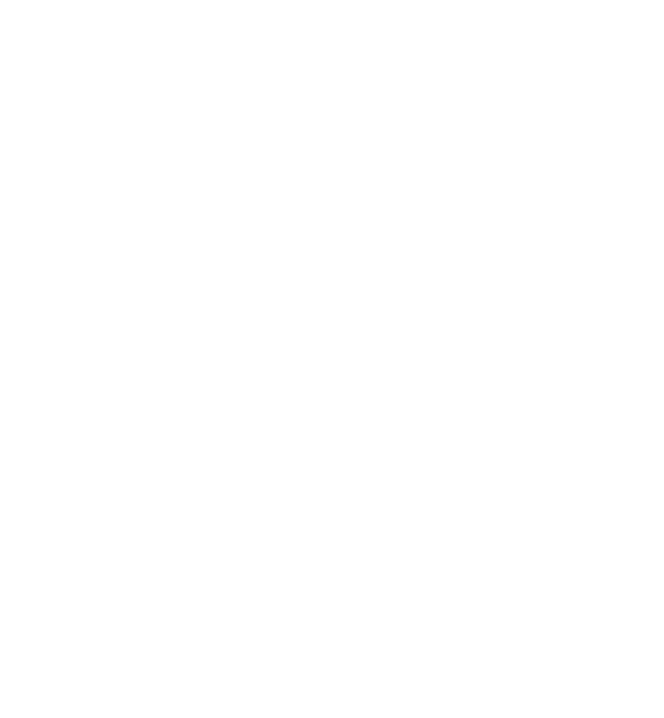
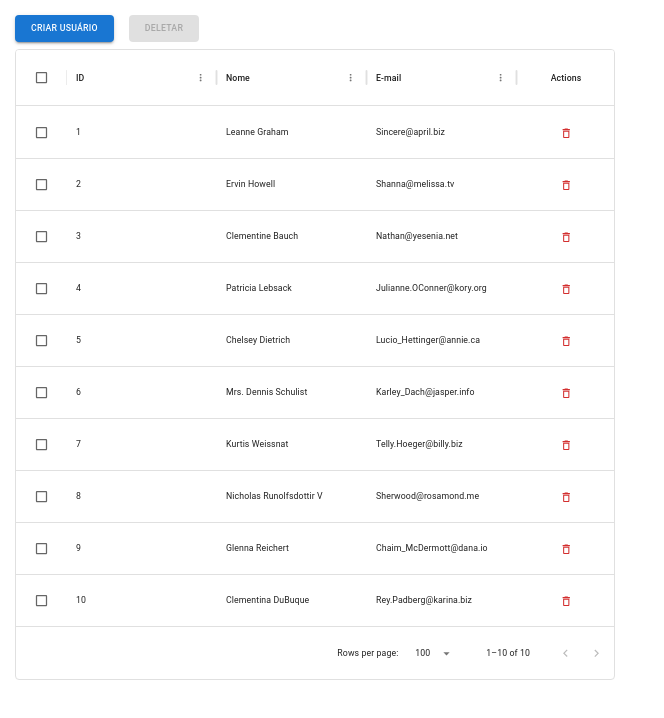
Before and after one commit to tauanesales/Sistema-Salvatour-FRONT, a React (Vite) app: page /admin in a window 1280 px wide. Before the commit this address had no page. Shown: the top 718 px of the page, without its empty margins (0-664 px from the left). Built offline with nearby package versions, Linux system fonts and the light colour scheme; a web font is replaced by a local one.

Commit message:
feature: painel adm

```diff
--- a/package.json
+++ b/package.json
@@ -10,6 +10,11 @@
     "preview": "vite preview"
   },
   "dependencies": {
+    "@emotion/react": "^11.11.4",
+    "@emotion/styled": "^11.11.5",
+    "@mui/icons-material": "^5.15.15",
+    "@mui/material": "^5.15.15",
+    "@mui/x-data-grid": "^7.3.0",
     "react": "^18.2.0",
     "react-dom": "^18.2.0",
     "react-router-dom": "^6.22.3"
--- a/src/App.jsx
+++ b/src/App.jsx
@@ -3,6 +3,7 @@
 import Cadastro from "./components/cadastro/Cadastro";
 import { BrowserRouter, Route, Routes } from "react-router-dom";
 import Recovery from "./components/recovery/Recovery";
+import Admin from "./components/admin/Admin";
 
 function App(){
 
@@ -12,6 +13,7 @@
             <Route path="/login" element={<Login />} />
             <Route path="/cadastro" element={<Cadastro />} />
             <Route path="/recovery" element={<Recovery />} />
+            <Route path="/admin" element={<Admin />} />
             </Routes>
 
         </BrowserRouter>
--- /dev/null
+++ b/src/components/admin/Admin.jsx
@@ -0,0 +1,65 @@
+import { useState } from "react";
+import dataMock from "../../utils/userDataMock";
+import { DataGrid, GridActionsCellItem } from '@mui/x-data-grid';
+import { Button } from "@mui/material";
+import DeleteFilledIcon from '@mui/icons-material/DeleteOutlined';
+
+const columns = [
+    { field: 'id', headerName: 'ID', width: 150 },
+    { field: 'name', headerName: 'Nome', width: 150, editable: true },
+    { field: 'email', headerName: 'E-mail', width: 150, editable: true },
+    {
+        field: 'actions',
+        type: 'actions',
+        headerName: 'Actions',
+        width: 100,
+        cellClassName: 'Actions',
+        getActions: ({ id }) => {
+          return [
+            <GridActionsCellItem
+              key={0}
+              icon={<DeleteFilledIcon />}
+              label="Delete"
+              onClick={() => {console.log(id)}} // Chamar o controller para excluir o usuario
+              color="error"
+            />
+          ]
+        },
+      },
+];
+
+export default function Admin() {
+    const [selection, setSelection] = useState([]);
+    const [rows, setRows] = useState(dataMock)
+
+    const isSelectionEmpty = () => selection.length == 0;
+
+    const processRowUpdate = (newRow) => {
+        const updatedRow = { ...newRow, isNew: false };
+        setRows(rows.map((row) => (row.id === newRow.id ? updatedRow : row)));
+        console.log(newRow);
+        return updatedRow;
+      };
+
+    return (
+        <div className="root" style={{ display: "flex", flexDirection: "column", padding: 15 }}>
+            <div className="button-group" style={{ display: "flex", flexDirection: "row", marginBottom: 7}}>
+                <Button variant="contained" style={{ marginRight: 15 }}>Criar usuário</Button>
+                <Button variant="contained" disabled={isSelectionEmpty()} color="error">Deletar</Button>
+            </div>
+            <div style={{ height: '100%', width: 600 }}>
+                <DataGrid
+                    rows={dataMock}
+                    columns={columns}
+                    checkboxSelection
+                    onRowSelectionModelChange={(newSelection) => {
+                        setSelection(newSelection);
+                        console.log("selection", selection)
+                      }
+                    }
+                    processRowUpdate={processRowUpdate}
+                />
+            </div>
+        </div>
+    )
+}
--- /dev/null
+++ b/src/utils/userDataMock.js
@@ -0,0 +1,234 @@
+let dataMock = [
+    {
+        "id": 1,
+        "name": "Leanne Graham",
+        "username": "Bret",
+        "email": "Sincere@april.biz",
+        "address": {
+          "street": "Kulas Light",
+          "suite": "Apt. 556",
+          "city": "Gwenborough",
+          "zipcode": "92998-3874",
+          "geo": {
+            "lat": "-37.3159",
+            "lng": "81.1496"
+          }
+        },
+        "phone": "1-770-736-8031 x56442",
+        "website": "hildegard.org",
+        "company": {
+          "name": "Romaguera-Crona",
+          "catchPhrase": "Multi-layered client-server neural-net",
+          "bs": "harness real-time e-markets"
+        }
+      },
+      {
+        "id": 2,
+        "name": "Ervin Howell",
+        "username": "Antonette",
+        "email": "Shanna@melissa.tv",
+        "address": {
+          "street": "Victor Plains",
+          "suite": "Suite 879",
+          "city": "Wisokyburgh",
+          "zipcode": "90566-7771",
+          "geo": {
+            "lat": "-43.9509",
+            "lng": "-34.4618"
+          }
+        },
+        "phone": "010-692-6593 x09125",
+        "website": "anastasia.net",
+        "company": {
+          "name": "Deckow-Crist",
+          "catchPhrase": "Proactive didactic contingency",
+          "bs": "synergize scalable supply-chains"
+        }
+      },
+      {
+        "id": 3,
+        "name": "Clementine Bauch",
+        "username": "Samantha",
+        "email": "Nathan@yesenia.net",
+        "address": {
+          "street": "Douglas Extension",
+          "suite": "Suite 847",
+          "city": "McKenziehaven",
+          "zipcode": "59590-4157",
+          "geo": {
+            "lat": "-68.6102",
+            "lng": "-47.0653"
+          }
+        },
+        "phone": "1-463-123-4447",
+        "website": "ramiro.info",
+        "company": {
+          "name": "Romaguera-Jacobson",
+          "catchPhrase": "Face to face bifurcated interface",
+          "bs": "e-enable strategic applications"
+        }
+      },
+      {
+        "id": 4,
+        "name": "Patricia Lebsack",
+        "username": "Karianne",
+        "email": "Julianne.OConner@kory.org",
+        "address": {
+          "street": "Hoeger Mall",
+          "suite": "Apt. 692",
+          "city": "South Elvis",
+          "zipcode": "53919-4257",
+          "geo": {
+            "lat": "29.4572",
+            "lng": "-164.2990"
+          }
+        },
+        "phone": "493-170-9623 x156",
+        "website": "kale.biz",
+        "company": {
+          "name": "Robel-Corkery",
+          "catchPhrase": "Multi-tiered zero tolerance productivity",
+          "bs": "transition cutting-edge web services"
+        }
+      },
+      {
+        "id": 5,
+        "name": "Chelsey Dietrich",
+        "username": "Kamren",
+        "email": "Lucio_Hettinger@annie.ca",
+        "address": {
+          "street": "Skiles Walks",
+          "suite": "Suite 351",
+          "city": "Roscoeview",
+          "zipcode": "33263",
+          "geo": {
+            "lat": "-31.8129",
+            "lng": "62.5342"
+          }
+        },
+        "phone": "(254)954-1289",
+        "website": "demarco.info",
+        "company": {
+          "name": "Keebler LLC",
+          "catchPhrase": "User-centric fault-tolerant solution",
+          "bs": "revolutionize end-to-end systems"
+        }
+      },
+      {
+        "id": 6,
+        "name": "Mrs. Dennis Schulist",
+        "username": "Leopoldo_Corkery",
+        "email": "Karley_Dach@jasper.info",
+        "address": {
+          "street": "Norberto Crossing",
+          "suite": "Apt. 950",
+          "city": "South Christy",
+          "zipcode": "23505-1337",
+          "geo": {
+            "lat": "-71.4197",
+            "lng": "71.7478"
+          }
+        },
+        "phone": "1-477-935-8478 x6430",
+        "website": "ola.org",
+        "company": {
+          "name": "Considine-Lockman",
+          "catchPhrase": "Synchronised bottom-line interface",
+          "bs": "e-enable innovative applications"
+        }
+      },
+      {
+        "id": 7,
+        "name": "Kurtis Weissnat",
+        "username": "Elwyn.Skiles",
+        "email": "Telly.Hoeger@billy.biz",
+        "address": {
+          "street": "Rex Trail",
+          "suite": "Suite 280",
+          "city": "Howemouth",
+          "zipcode": "58804-1099",
+          "geo": {
+            "lat": "24.8918",
+            "lng": "21.8984"
+          }
+        },
+        "phone": "210.067.6132",
+        "website": "elvis.io",
+        "company": {
+          "name": "Johns Group",
+          "catchPhrase": "Configurable multimedia task-force",
+          "bs": "generate enterprise e-tailers"
+        }
+      },
+      {
+        "id": 8,
+        "name": "Nicholas Runolfsdottir V",
+        "username": "Maxime_Nienow",
+        "email": "Sherwood@rosamond.me",
+        "address": {
+          "street": "Ellsworth Summit",
+          "suite": "Suite 729",
+          "city": "Aliyaview",
+          "zipcode": "45169",
+          "geo": {
+            "lat": "-14.3990",
+            "lng": "-120.7677"
+          }
+        },
+        "phone": "586.493.6943 x140",
+        "website": "jacynthe.com",
+        "company": {
+          "name": "Abernathy Group",
+          "catchPhrase": "Implemented secondary concept",
+          "bs": "e-enable extensible e-tailers"
+        }
+      },
+      {
+        "id": 9,
+        "name": "Glenna Reichert",
+        "username": "Delphine",
+        "email": "Chaim_McDermott@dana.io",
+        "address": {
+          "street": "Dayna Park",
+          "suite": "Suite 449",
+          "city": "Bartholomebury",
+          "zipcode": "76495-3109",
+          "geo": {
+            "lat": "24.6463",
+            "lng": "-168.8889"
+          }
+        },
+        "phone": "(775)976-6794 x41206",
+        "website": "conrad.com",
+        "company": {
+          "name": "Yost and Sons",
+          "catchPhrase": "Switchable contextually-based project",
+          "bs": "aggregate real-time technologies"
+        }
+      },
+      {
+        "id": 10,
+        "name": "Clementina DuBuque",
+        "username": "Moriah.Stanton",
+        "email": "Rey.Padberg@karina.biz",
+        "address": {
+          "street": "Kattie Turnpike",
+          "suite": "Suite 198",
+          "city": "Lebsackbury",
+          "zipcode": "31428-2261",
+          "geo": {
+            "lat": "-38.2386",
+            "lng": "57.2232"
+          }
+        },
+        "phone": "024-648-3804",
+        "website": "ambrose.net",
+        "company": {
+          "name": "Hoeger LLC",
+          "catchPhrase": "Centralized empowering task-force",
+          "bs": "target end-to-end models"
+        }
+      }
+]
+
+export default dataMock
```
Also changed, not shown: 1 other file (tests, documents, lock files or other folders).
